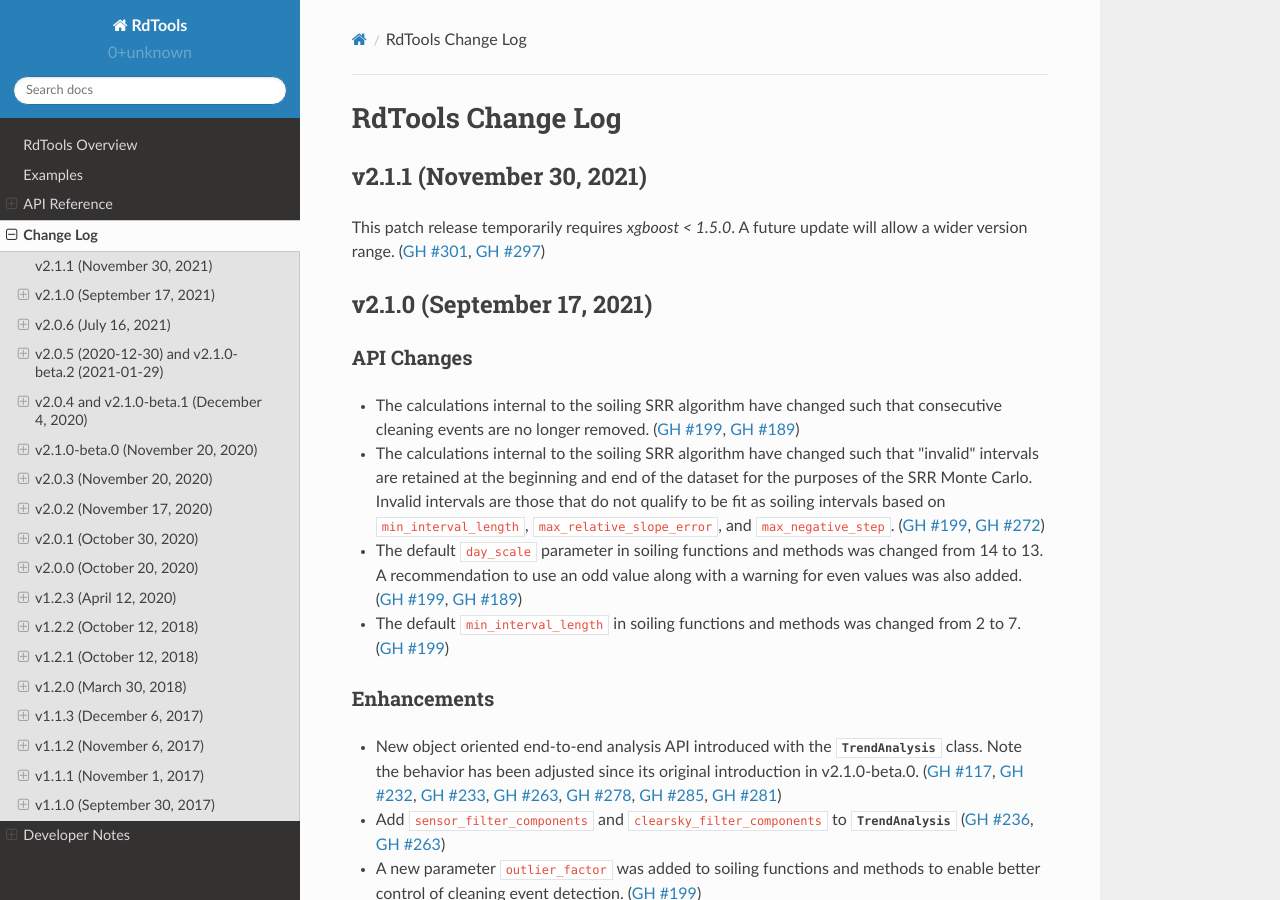
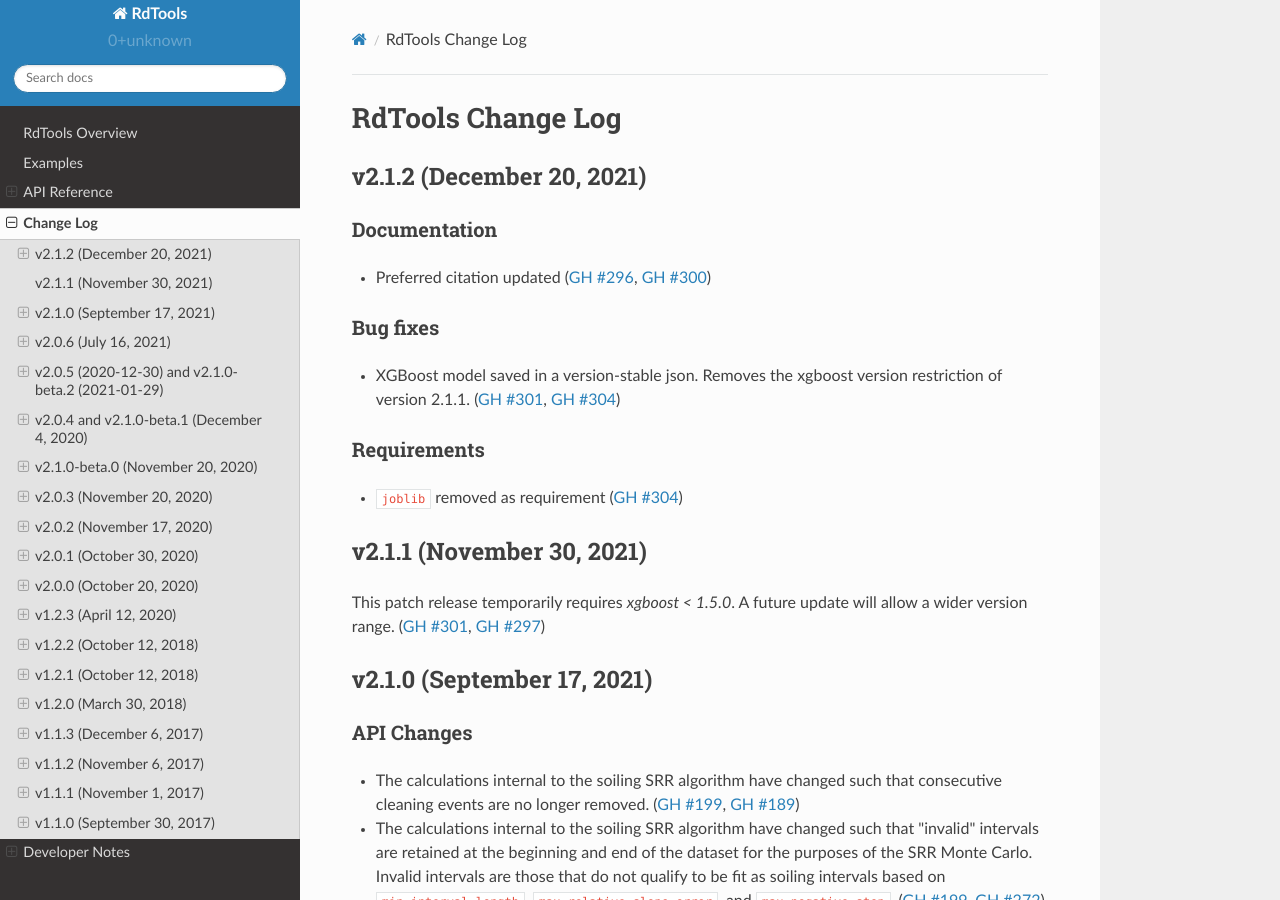
Before and after one commit to NREL/rdtools, a Sphinx documentation site: the page built from docs/sphinx/source/changelog.rst, in a window 1280 px wide and 900 px high. Built offline with Sphinx 7.4.7 and the Read the Docs theme 2.0.0, drawn with Linux system fonts in a browser that asks for light colours; pages that are not in the unit, such as notebooks, are missing from menus.

Commit message:
Update changelog

```diff
--- a/docs/sphinx/source/changelog.rst
+++ b/docs/sphinx/source/changelog.rst
@@ -1,6 +1,6 @@
 RdTools Change Log
 ==================
-
+.. include:: changelog/v2.1.2.rst
 .. include:: changelog/v2.1.1.rst
 .. include:: changelog/v2.1.0.rst
 .. include:: changelog/v2.0.6.rst
--- /dev/null
+++ b/docs/sphinx/source/changelog/v2.1.2.rst
@@ -0,0 +1,15 @@
+**************************
+v2.1.2 (December 20, 2021)
+**************************
+
+Documentation
+-------------
+* Preferred citation updated (:issue:`296`, :pull:`300`)
+
+Bug fixes
+---------
+* XGBoost model saved in a version-stable json. Removes the xgboost version restriction of version 2.1.1. (:issue:`301`, :pull:`304`)
+
+Requirements
+------------
+* ``joblib`` removed as requirement (:pull:`304`)
```
